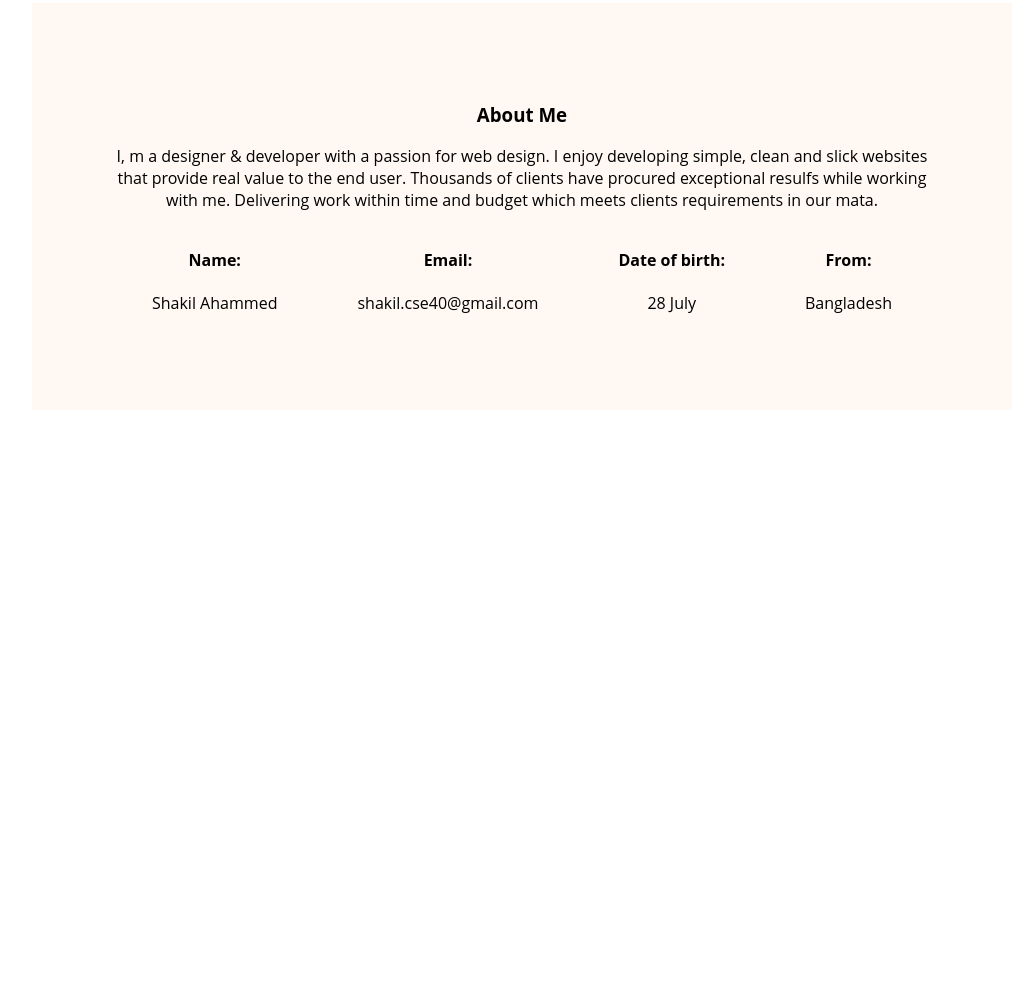
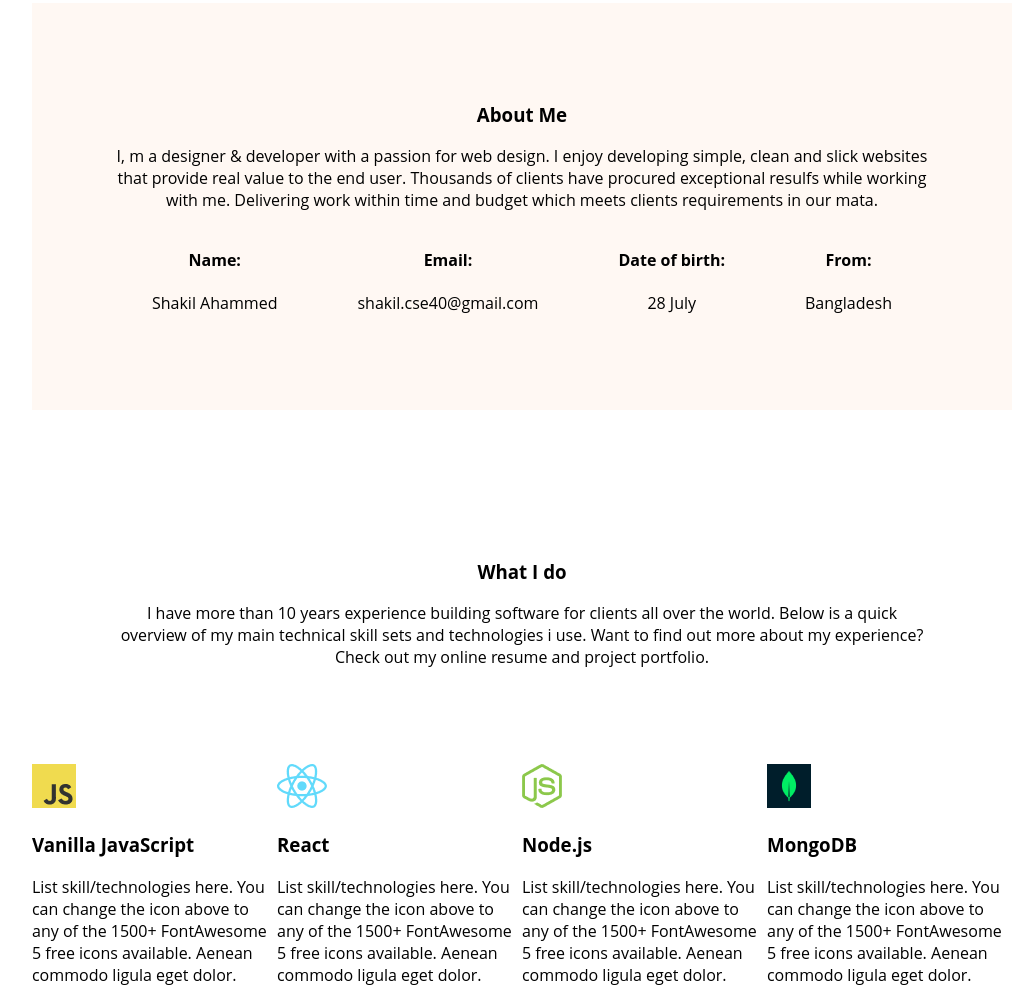
Before and after one commit to saj0cse/SAJ-Portfolio, a plain HTML site: page index.html in a window 1280 px wide. Shown: the part 786-1788 px from the top of the page, without its empty margins (118-1150 px from the left). Before the commit the page ends 1196 px from the top, so only its background shows below. Drawn offline with Linux system fonts and the light colour scheme.

Commit message:
added skill

```diff
--- a/css/porfolio.css
+++ b/css/porfolio.css
@@ -75,3 +75,15 @@ nav, a{
     display: flex;
     justify-content: space-around;
 }
+
+/* what i do style  */
+.section-what-i-do{
+    text-align: center;
+    margin-top: 50px;
+    padding: 80px;
+}
+/* skill  */
+.section-skill{
+    display: flex;
+
+}
--- a/index.html
+++ b/index.html
@@ -68,8 +68,63 @@
                 <p class="about-description">Bangladesh</p>
             </div>
         </div>
+    </section>
 
+    <!-- waht i do  -->
+    <div class="section-what-i-do">
+        <h3>What I do</h3>
+        <p>I have more than 10 years experience building software for clients all over the world. Below is a quick
+            overview of my main technical skill sets and technologies i use. Want to find out more about my experience?
+            Check out my online resume and project portfolio.</p>
+    </div>
+
+    <section class="section-skill">
+        <div class="skill">
+            <img src="./images/icons/js.png" alt="">
+            <h3 class="skil-title">Vanilla JavaScript</h3>
+            <p class="skill-description">List skill/technologies
+                here. You can change the
+                icon above to any of the
+                1500+ FontAwesome 5
+                free icons available.
+                Aenean commodo ligula
+                eget dolor.</p>
+        </div>
+        <div class="skill">
+            <img src="./images/icons/react.png" alt="">
+            <h3 class="skil-title">React</h3>
+            <p class="skill-description">List skill/technologies
+                here. You can change the
+                icon above to any of the
+                1500+ FontAwesome 5
+                free icons available.
+                Aenean commodo ligula
+                eget dolor.</p>
+        </div>
+        <div class="skill">
+            <img src="./images/icons/nodejs.png" alt="">
+            <h3 class="skil-title">Node.js</h3>
+            <p class="skill-description">List skill/technologies
+                here. You can change the
+                icon above to any of the
+                1500+ FontAwesome 5
+                free icons available.
+                Aenean commodo ligula
+                eget dolor.</p>
+        </div>
+        <div class="skill">
+            <img src="./images/icons/mongo.png" alt="">
+            <h3 class="skil-title">MongoDB</h3>
+            <p class="skill-description">List skill/technologies
+                here. You can change the
+                icon above to any of the
+                1500+ FontAwesome 5
+                free icons available.
+                Aenean commodo ligula
+                eget dolor.</p>
+        </div>
     </section>
+
     </main>
     <footer></footer>
   </body>
```
